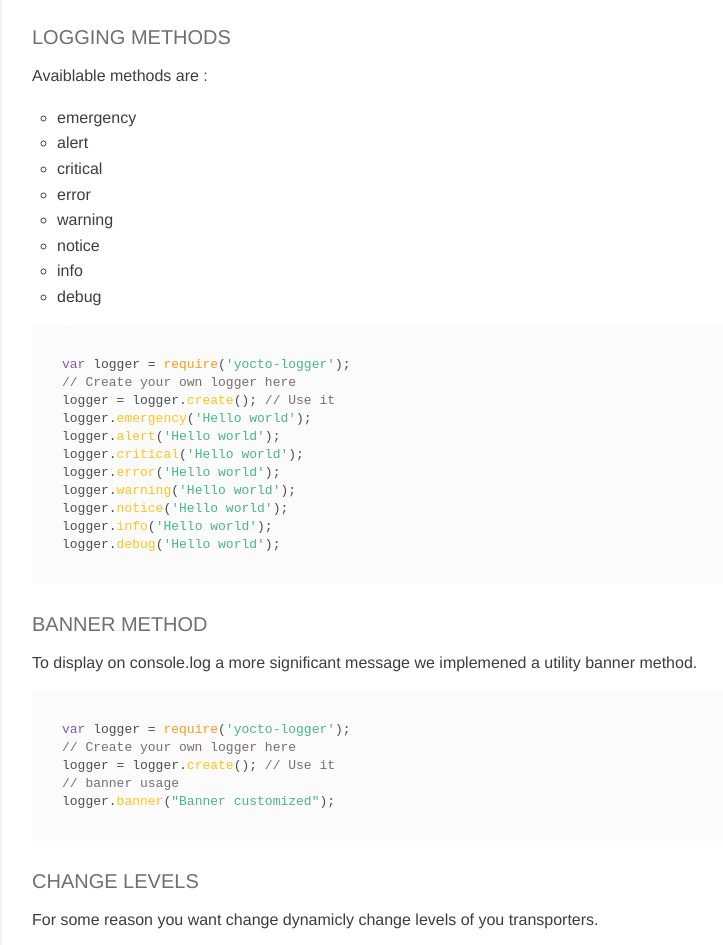
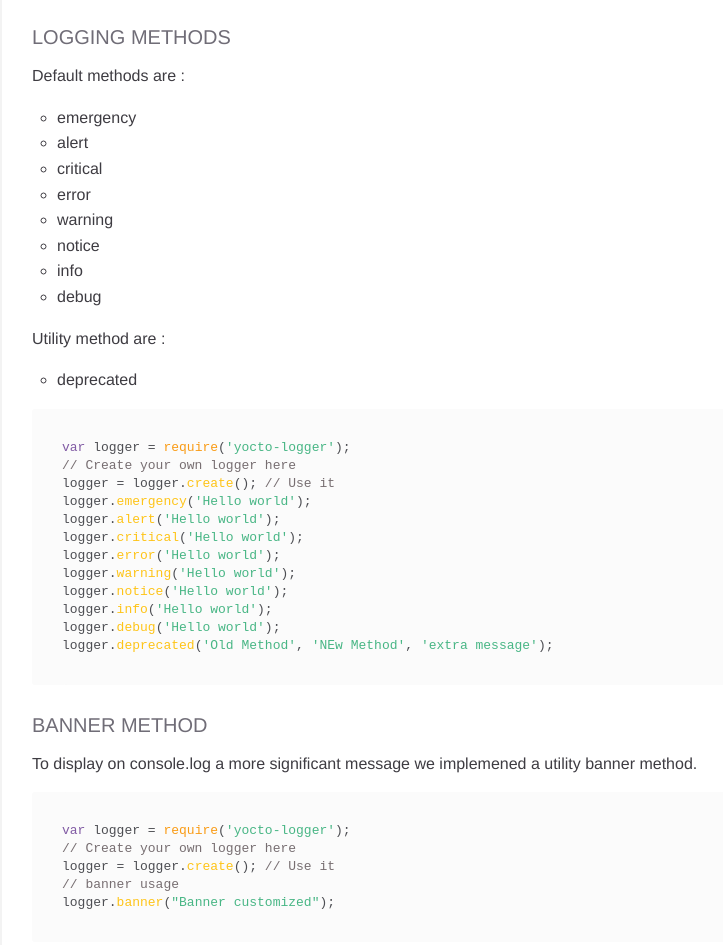
Before and after one commit to yoctore/yocto-logger, a website: page docs/jsdoc/index.html in a window 1280 px wide. Shown: the part 4157-5102 px from the top of the page, without its empty margins (398-1121 px from the left). Drawn offline with nearby package versions, Linux system fonts and the light colour scheme; a web font is replaced by a local one.

Commit message:
Update documentation

```diff
--- a/docs/jsdoc/index.html
+++ b/docs/jsdoc/index.html
@@ -156,7 +156,7 @@ var options = {
 };
 
 // add your web daily rorate file
-logger.enableRequestToDailyRotateFiles(options);</code></pre><h3>Logging Methods</h3><p> Avaiblable methods are : </p>
+logger.enableRequestToDailyRotateFiles(options);</code></pre><h3>Logging Methods</h3><p>Default methods are : </p>
 <ul>
 <li>emergency</li>
 <li>alert</li>
@@ -166,6 +166,10 @@ logger.enableRequestToDailyRotateFiles(options);</code></pre><h3>Logging Methods
 <li>notice</li>
 <li>info</li>
 <li>debug</li>
+</ul>
+<p>Utility method are : </p>
+<ul>
+<li>deprecated</li>
 </ul>
 <pre class="prettyprint source lang-javascript"><code>var logger = require('yocto-logger');
 // Create your own logger here
@@ -177,7 +181,8 @@ logger.error('Hello world');
 logger.warning('Hello world');
 logger.notice('Hello world');
 logger.info('Hello world');
-logger.debug('Hello world');</code></pre><h3>Banner Method</h3><p>To display on console.log a more significant message we implemened a utility banner method.</p>
+logger.debug('Hello world');
+logger.deprecated('Old Method', 'NEw Method', 'extra message');</code></pre><h3>Banner Method</h3><p>To display on console.log a more significant message we implemened a utility banner method.</p>
 <pre class="prettyprint source lang-javascript"><code>var logger = require('yocto-logger');
 // Create your own logger here
 logger = logger.create(); // Use it
@@ -223,7 +228,7 @@ logger = logger.create(); // Use it</code></pre><ul>
 
   <br class="clear">
 
-  <footer>Documentation for application <b>yocto-logger<b>.<br/>Generated at Wed Aug 29 2018 14:20:40 GMT+0400 (+04) with <a href='https://www.npmjs.com/package/yoctodoc'>yocto-doc</a><br/>Copyright Yocto © 2014 - 2018</footer>
+  <footer>Documentation for application <b>yocto-logger<b>.<br/>Generated at Wed Aug 29 2018 14:22:36 GMT+0400 (+04) with <a href='https://www.npmjs.com/package/yoctodoc'>yocto-doc</a><br/>Copyright Yocto © 2014 - 2018</footer>
 
   <script src="scripts/linenumber.js"></script>
   <script src="scripts/pagelocation.js"></script>
```
Also changed, not shown: docs/index.html (+1 -1 lines), docs/jsdoc/Logger.html (+1 -1 lines), docs/jsdoc/index.js.html (+1 -1 lines), README-JSDOC.md, dist/index.js.
